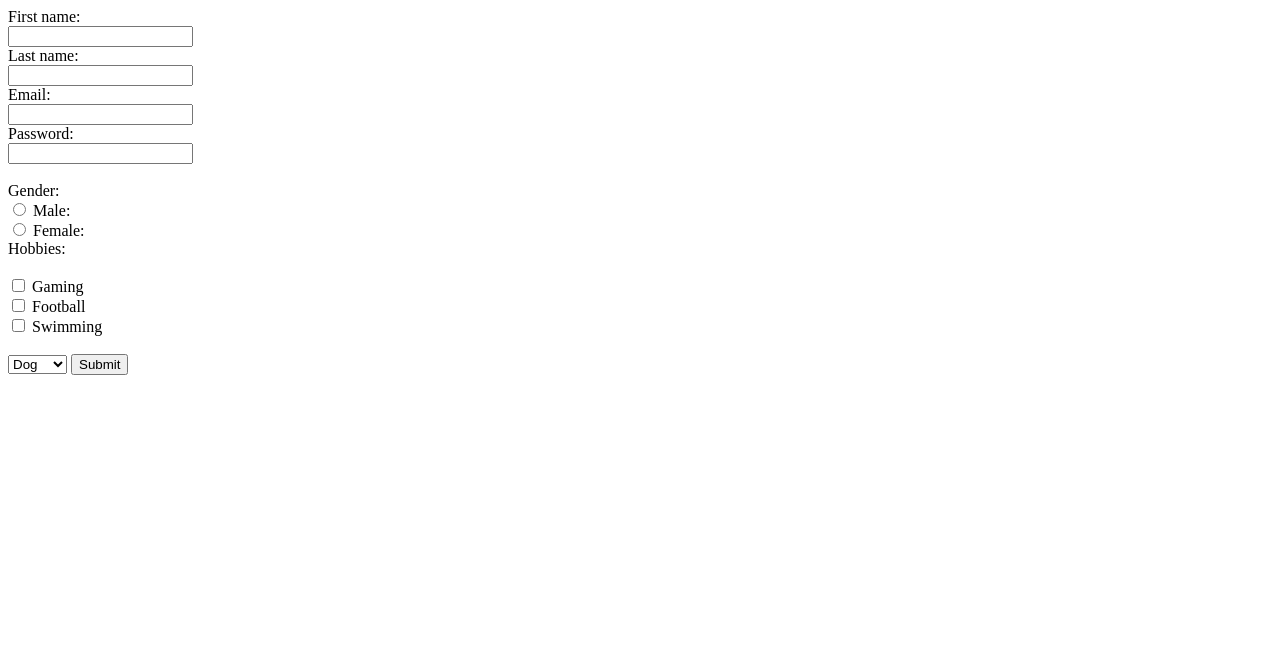
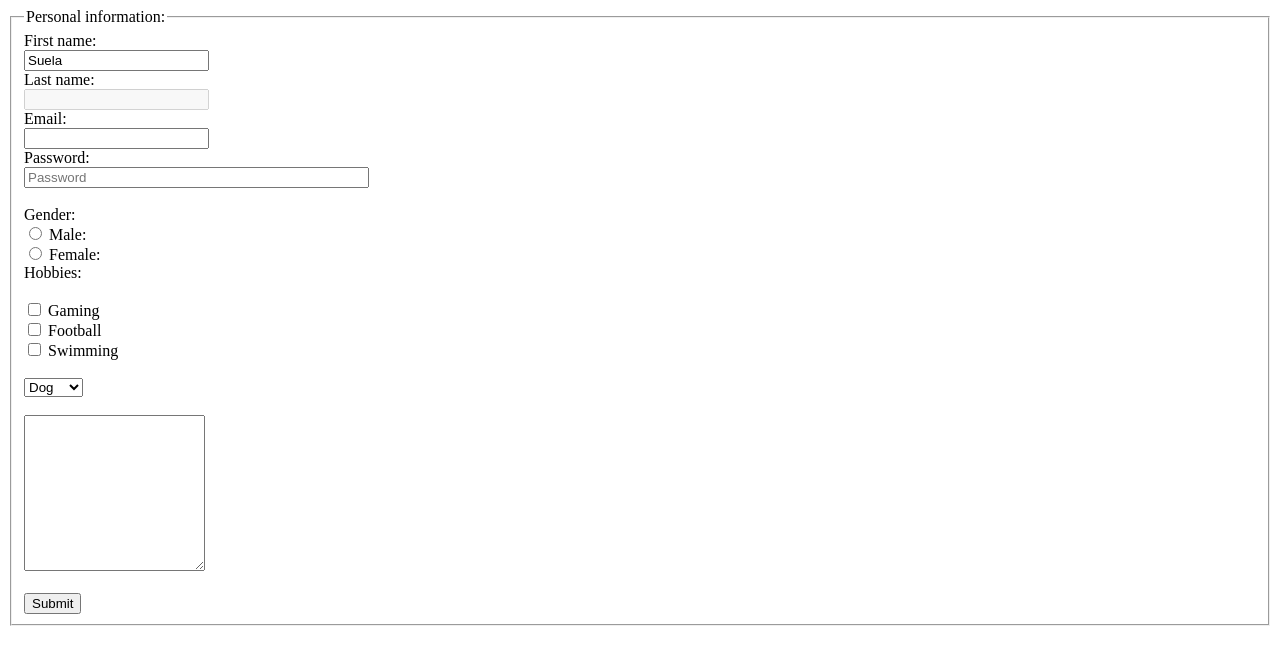
Before and after one commit to SuelaHasani/suelahasani, a plain HTML site: page Module7/index.html in a window 1280 px wide. Drawn offline with Linux system fonts and the light colour scheme.

Commit message:
created module7

```diff
--- a/Module7/index.html
+++ b/Module7/index.html
@@ -8,16 +8,18 @@
 <body>
 
    <form>
+    <fieldset>
+        <legend>Personal information:</legend>
     <label for="firstname">First name:</label><br>
-    <input type="text" id="firstname" name="firstname"><br>
+    <input type="text" id="firstname" name="firstname" value="Suela" readonly><br>
     <label for="lastname">Last name:</label><br>
-    <input type="text" id="lastname" name="lastname"><br>
+    <input type="text" id="lastname" name="lastname" disabled></input><br>
 
 
     <label for="email">Email:</label><br>
-    <input type="email" id="email" name="email"><br>
+    <input type="email" id="email" name="email" required></input><br>
     <label for="password">Password:</label><br>
-    <input type="password" id="password" name="password"><br><br>
+    <input type="password" id="password" name="password" size="40" placeholder="Password"><br><br>
 
     <label>Gender:</label><br>
     <input type="radio" id="male" name="gender" value="male">
@@ -36,16 +38,18 @@
     <input type="checkbox" id="swimming" name="swimming" value="swimming">
     <label for="swimming">Swimming</label><br><br>
 
-    <select nid="pet" name="pet">
+    <select id="pet" name="pet">
         <option value="dog">Dog</option>
         <option value="cat">Cat</option>
         <option value="parrot">Parrot</option>
     </select>
 
+    <br><br>
+    <textarea name="message" rows="10" cols="20" maxlength="50"></textarea>
 
-
+    <br><br>
     <input type="submit" id="submit" name="submit"><br>
-
+ </fieldset>
 </form>
 
 </body>
```
Also changed, not shown: Module7/index2.html (added, +38 -0 lines), Module7/images.png (added).
